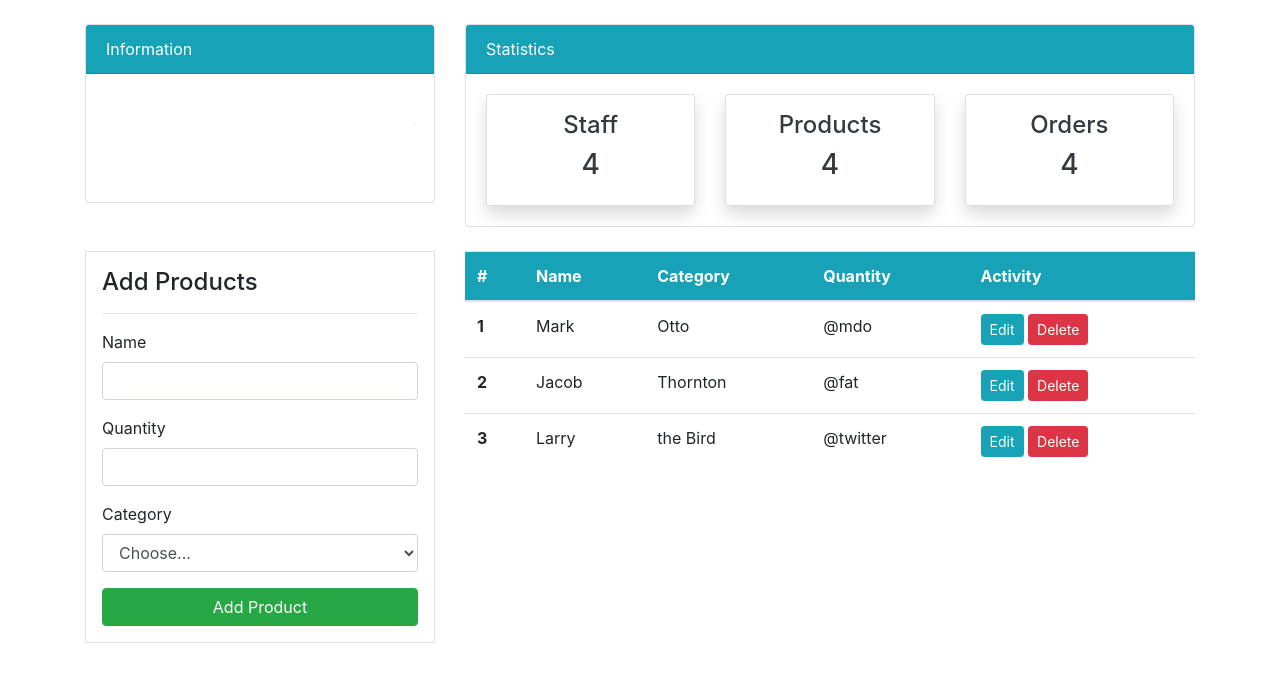
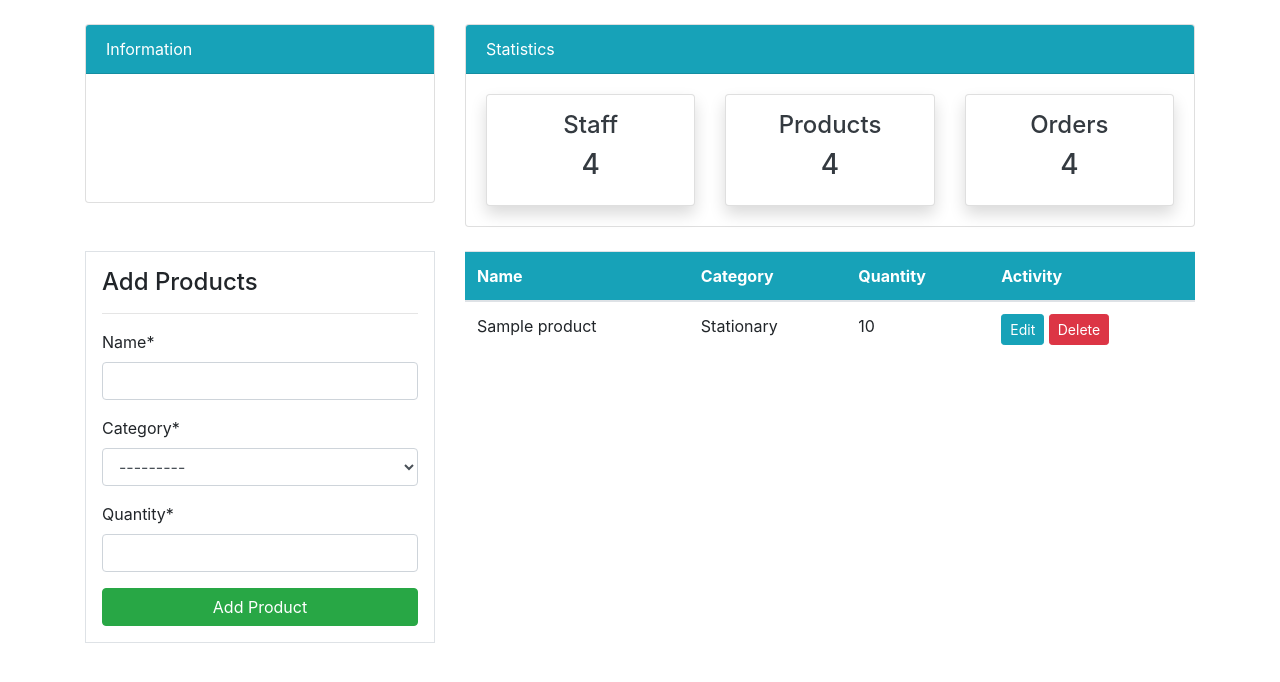
Before and after one commit to mdht-daiki/django-inventoryproject, a Django app: page /product/ in a window 1280 px wide. Shown: the part 56-738 px from the top of the page. Run offline with Django 4.2, Linux system fonts and the light colour scheme; a user stored in the database is signed in; tables that the repository leaves empty hold one stand-in row (values such as "Sample post"); some libraries are stand-ins or nearby versions.

Commit message:
Product CRUD implemented

```diff
--- /dev/null
+++ b/dashboard/forms.py
@@ -0,0 +1,7 @@
+from django import forms
+from .models import Product
+
+class ProductForm(forms.ModelForm):
+    class Meta:
+        model = Product
+        fields = ['name', 'category', 'quantity']
--- a/dashboard/urls.py
+++ b/dashboard/urls.py
@@ -5,5 +5,7 @@
     path('dashboard/', views.index, name='dashboard-index'),
     path('staff/', views.staff, name='dashboard-staff'),
     path('product/', views.product, name='dashboard-product'),
+    path('product/delete/<int:pk>/', views.product_delete, name='dashboard-product-delete'),
+    path('product/update/<int:pk>/', views.product_update, name='dashboard-product-update'),
     path('order/', views.order, name='dashboard-order'),
 ]
--- a/dashboard/views.py
+++ b/dashboard/views.py
@@ -1,6 +1,8 @@
-from django.shortcuts import render
+from django.shortcuts import render, redirect
 from django.http import HttpResponse
 from django.contrib.auth.decorators import login_required
+from .models import Product
+from .forms import ProductForm
 
 # Create your views here.
 
@@ -14,7 +16,43 @@
 
 @login_required
 def product(request):
-    return render(request, 'dashboard/product.html')
+    # items = Product.objects.all()
+    items = Product.objects.raw('SELECT * FROM dashboard_product')
+
+    if request.method == 'POST':
+        form = ProductForm(request.POST)
+        if form.is_valid():
+            form.save()
+            return redirect('dashboard-product')
+    else:
+        form = ProductForm()
+
+    context = {
+        'items': items,
+        'form': form,
+    }
+    return render(request, 'dashboard/product.html', context)
+
+def product_delete(request, pk):
+    item = Product.objects.get(id=pk)
+    if request.method == 'POST':
+        item.delete()
+        return redirect('dashboard-product')
+    return render(request, 'dashboard/product_delete.html')
+
+def product_update(request, pk):
+    item = Product.objects.get(id=pk)
+    if request.method == 'POST':
+        form = ProductForm(request.POST, instance=item)
+        if form.is_valid():
+            form.save()
+            return redirect('dashboard-product')
+    else:
+        form = ProductForm(instance=item)
+    context = {
+        'form': form
+    }
+    return render(request, 'dashboard/product_update.html', context)
 
 @login_required
 def order(request):
--- a/templates/dashboard/product.html
+++ b/templates/dashboard/product.html
@@ -1,5 +1,6 @@
 {% extends 'partials/base.html' %}
 {% block title %}Product Page{% endblock %}
+{% load crispy_forms_tags %}
 
 {% block content %}
   {% include 'partials/topnav.html' %}
@@ -9,25 +10,15 @@
       <div class="col-md-4">
         <div class="border bg-white p-3">
           <h4>Add Products</h4>
-                    <hr>
-                    <form action="">
-                        <div class="form-group">
-                            <label for="exampleInputEmail1">Name</label>
-                            <input type="email" class="form-control" id="exampleInputEmail1" aria-describedby="emailHelp">
-                        </div>
-                        <div class="form-group">
-                            <label for="exampleInputPassword1">Quantity</label>
-                            <input type="password" class="form-control" id="exampleInputPassword1">
-                        </div>
-                        <div class="form-group">
-                            <label for="inputState">Category</label>
-                            <select type="inputState" class="form-control">
-                                <option value="">Choose...</option>
-                                <option>...</option>
-                            </select>
-                        </div>
-
-                        <input class="btn btn-success btn-block" type="submit" value="Add Product">
+          <hr />
+          <form method="POST">
+            {% csrf_token %}
+            {{ form|crispy }}
+            <input
+              class="btn btn-success btn-block"
+              type="submit"
+              value="Add Product"
+            />
           </form>
         </div>
       </div>
@@ -35,7 +26,6 @@
         <table class="table bg-white">
           <thead class="bg-info">
             <tr class="text-white">
-                            <th scope="col">#</th>
               <th scope="col">Name</th>
               <th scope="col">Category</th>
               <th scope="col">Quantity</th>
@@ -43,42 +33,29 @@
             </tr>
           </thead>
           <tbody>
+            {% for item in items %}
               <tr>
-                            <th scope="row">1</th>
-                            <td>Mark</td>
-                            <td>Otto</td>
-                            <td>@mdo</td>
+                <td>{{ item.name }}</td>
+                <td>{{ item.category }}</td>
+                <td>{{ item.quantity }}</td>
                 <td>
-                                <a class="btn btn-info btn-sm" href="">Edit</a>
-                                <a class="btn btn-danger btn-sm" href="">Delete</a>
+                  <a
+                    class="btn btn-info btn-sm"
+                    href="{% url 'dashboard-product-update' item.id %}"
+                    >Edit</a
+                  >
+                  <a
+                    class="btn btn-danger btn-sm"
+                    href="{% url 'dashboard-product-delete' item.id %}"
+                    >Delete</a
+                  >
                 </td>
               </tr>
-                        <tr>
-                            <th scope="row">2</th>
-                            <td>Jacob</td>
-                            <td>Thornton</td>
-                            <td>@fat</td>
-                            <td>
-                                <a class="btn btn-info btn-sm" href="">Edit</a>
-                                <a class="btn btn-danger btn-sm" href="">Delete</a>
-                            </td>
-                        </tr>
-                        <tr>
-                            <th scope="row">3</th>
-                            <td>Larry</td>
-                            <td>the Bird</td>
-                            <td>@twitter</td>
-                            <td>
-                                <a class="btn btn-info btn-sm" href="">Edit</a>
-                                <a class="btn btn-danger btn-sm" href="">Delete</a>
-                            </td>
-                        </td>
-                        </tr>
+            {% endfor %}
           </tbody>
         </table>
       </div>
     </div>
-
   </div>
   <!--End Table-->
 {% endblock %}
```
Also changed, not shown: templates/dashboard/product_delete.html (added, +26 -0 lines), templates/dashboard/product_update.html (added, +24 -0 lines). Lines whose indentation alone changed are shown as unchanged.
